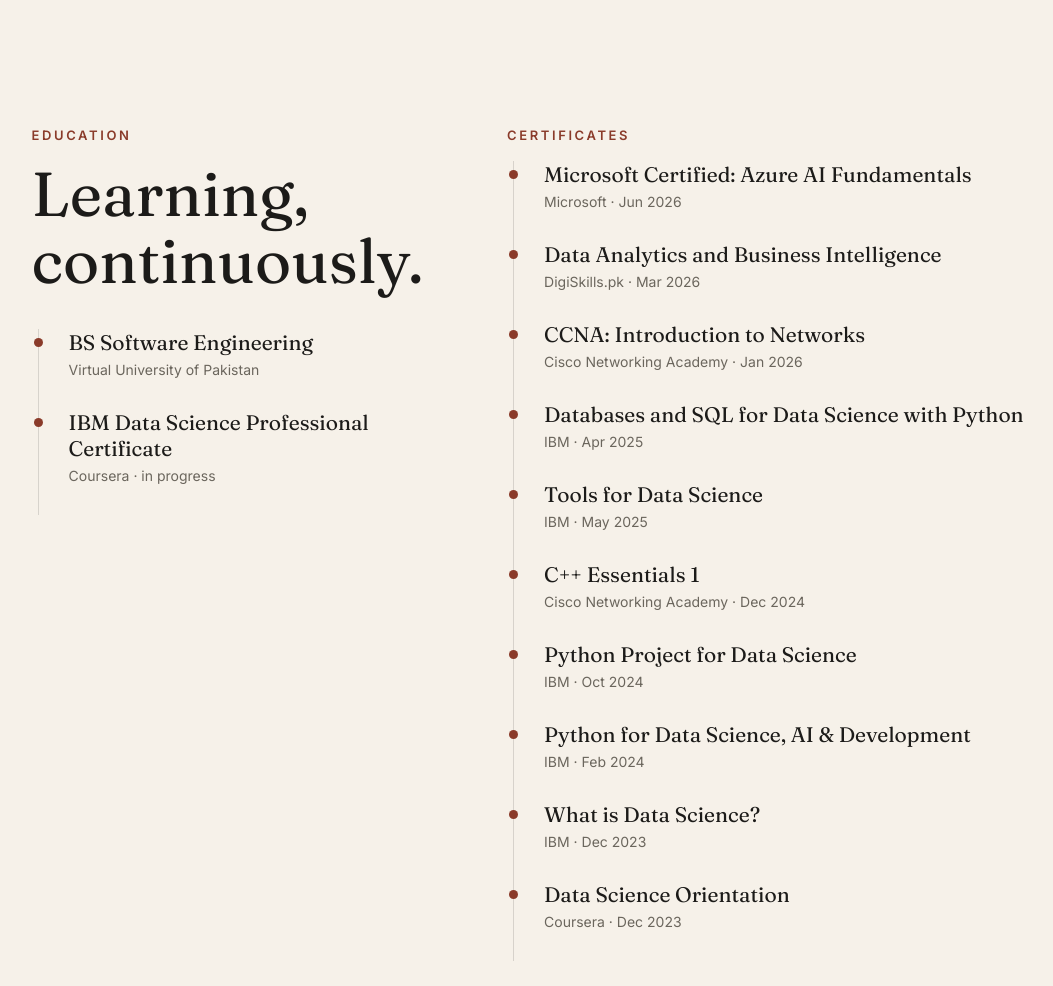
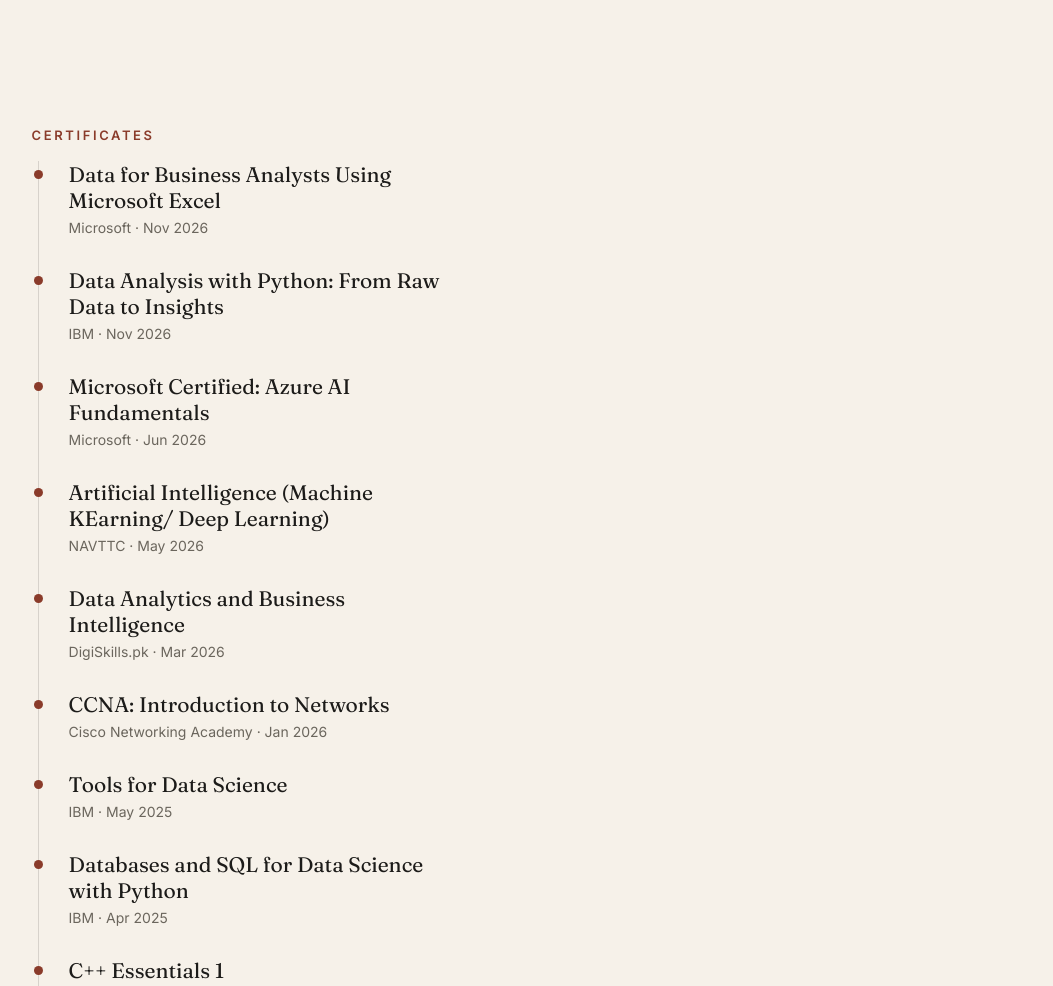
Before and after one commit to Kash-cyber/Portfolio, a plain HTML site: page index.html in a window 1280 px wide. Shown: the part 4740-5726 px from the top of the page, without its empty margins (98-1151 px from the left). Drawn offline with Linux system fonts and the light colour scheme.

Commit message:
updated certifications

```diff
--- a/index.html
+++ b/index.html
@@ -192,16 +192,19 @@ h1{font-size:clamp(46px,7.6vw,108px)}
 <div class="chips rv"><span>Python</span><span>SQL</span><span>NumPy</span><span>pandas</span><span>Matplotlib</span><span>Excel</span><span>Busineess Intelligence (Power BI)</span><span>Tableau</span><span>Spreadsheets (Excel)</span><span>Finance Libraries (yfinance)</span><span>Web scraping (BeautifulSoup)</span><span>Data cleaning</span><span>Data visualization (Plotly, matplotib)</span><span>TensorFlow</span><span>scikit-learn</span><span>Vibe Coding</span></div></section>
 
 <section id="edu"><div class="edu">
-  <div class="rv"><div class="lab">Education</div><h2>Learning, continuously.</h2>
+<!--  <div class="rv"><div class="lab">Education</div><h2>Learning, continuously.</h2>
   <div class="tl"><div class="it"><b>BS Software Engineering</b><span>Virtual University of Pakistan</span></div>
-  <div class="it"><b>IBM Data Science Professional Certificate</b><span>Coursera · in progress</span></div></div></div>
+  <div class="it"><b>IBM Data Science Professional Certificate</b><span>Coursera · in progress</span></div></div></div> -->
   <div class="rv"><div class="lab">Certificates</div>
   <div class="tl">
+    <div class="it"><b>Data for Business Analysts Using Microsoft Excel</b><span>Microsoft · Nov 2026</span></div>
+    <div class="it"><b>Data Analysis with Python: From Raw Data to Insights</b><span>IBM · Nov 2026</span></div>
     <div class="it"><b>Microsoft Certified: Azure AI Fundamentals</b><span>Microsoft · Jun 2026 </span></div>
+    <div class="it"><b>Artificial Intelligence (Machine KEarning/ Deep Learning)</b><span>NAVTTC · May 2026</span></div>
     <div class="it"><b>Data Analytics and Business Intelligence</b><span>DigiSkills.pk · Mar 2026</span></div>
     <div class="it"><b>CCNA: Introduction to Networks</b><span>Cisco Networking Academy · Jan 2026</span></div>
+    <div class="it"><b>Tools for Data Science</b><span>IBM · May 2025</span></div>
     <div class="it"><b>Databases and SQL for Data Science with Python</b><span>IBM · Apr 2025</span></div>
-  <div class="it"><b>Tools for Data Science</b><span>IBM · May 2025</span></div>
     <div class="it"><b>C++ Essentials 1</b><span>Cisco Networking Academy · Dec 2024</span></div>
     <div class="it"><b>Python Project for Data Science</b><span>IBM · Oct 2024</span></div>
     <div class="it"><b>Python for Data Science, AI &amp; Development</b><span>IBM · Feb 2024</span></div>
```
Lines whose indentation alone changed are shown as unchanged.
